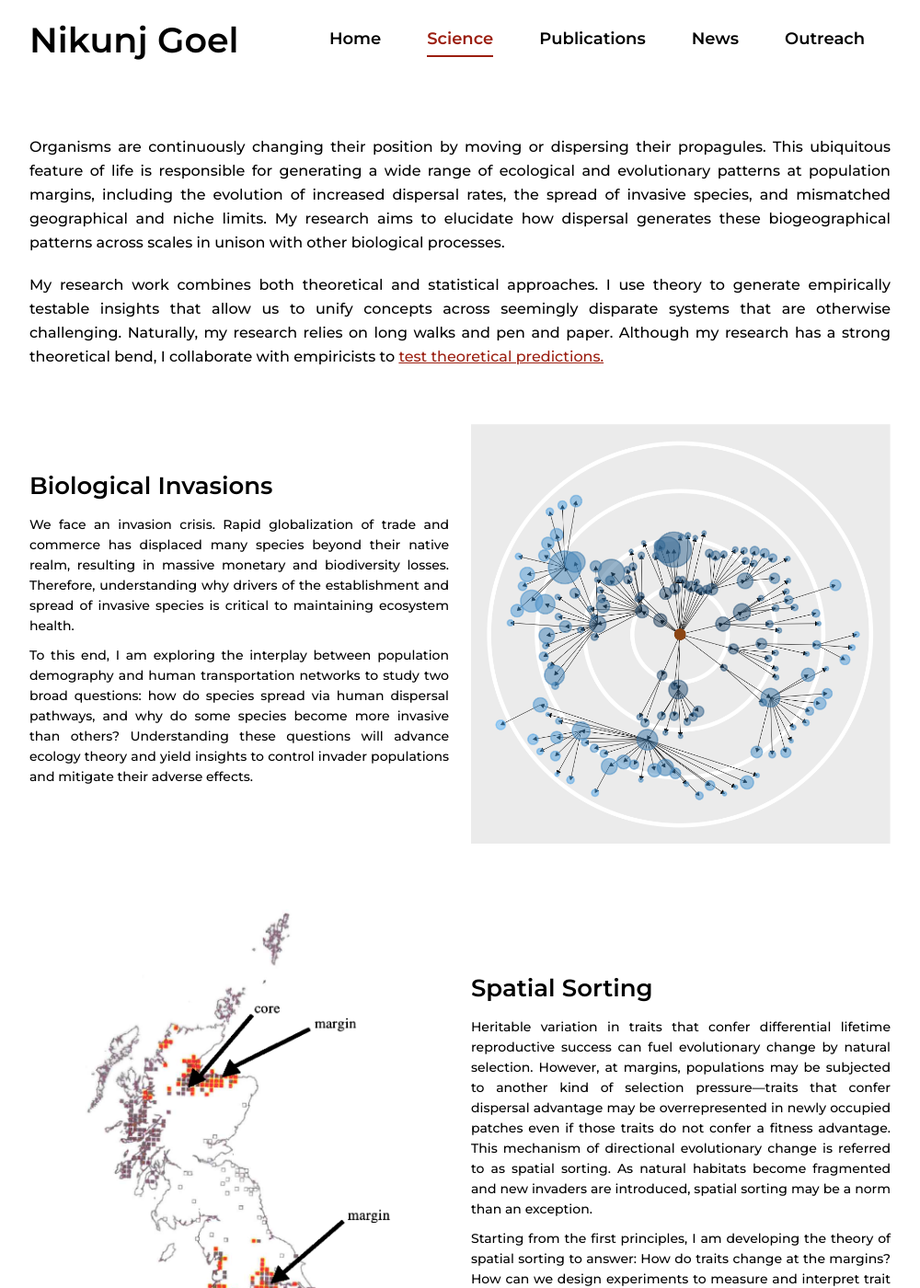
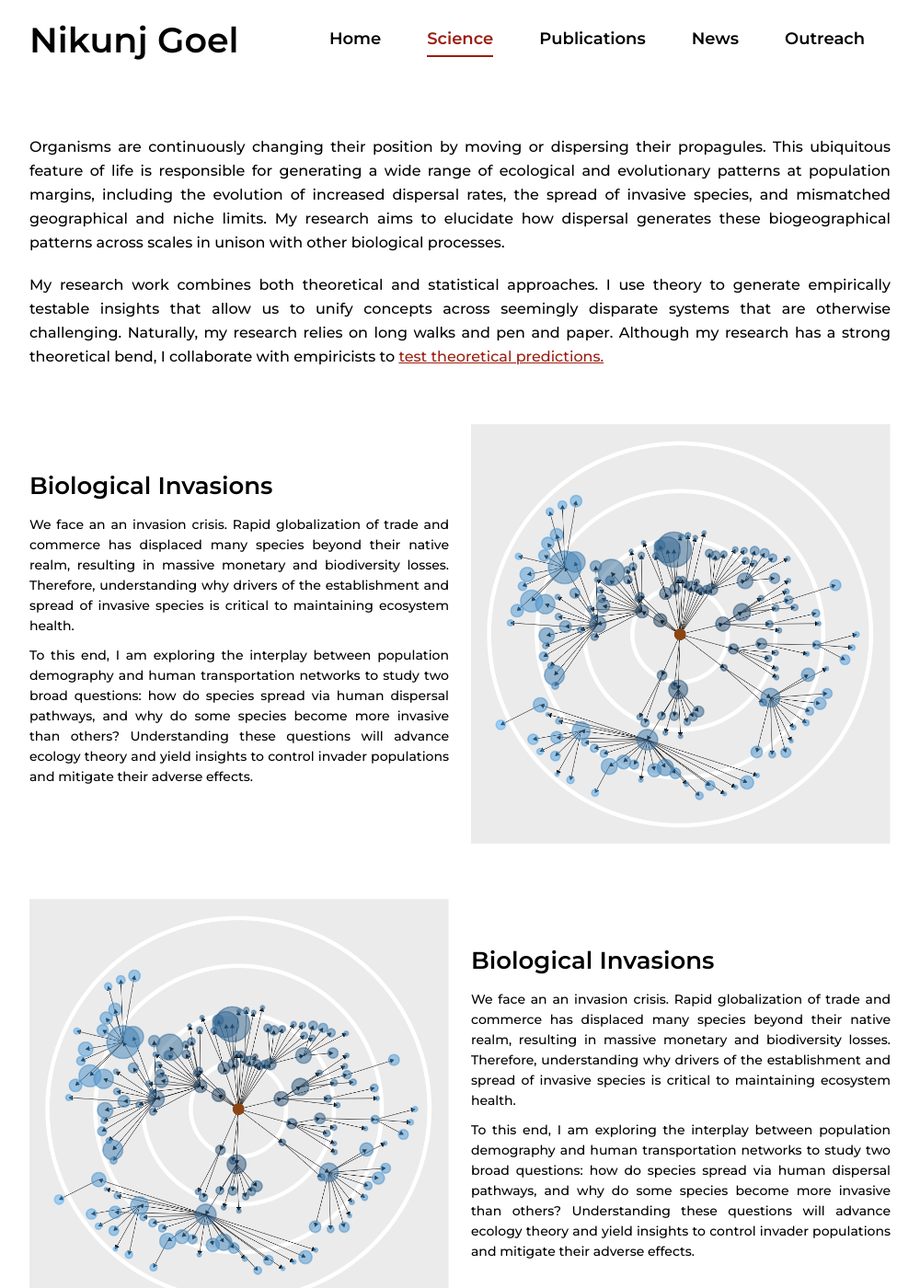
Before and after one commit to nikunj410/nikunj410.github.io, a Jekyll site: the page built from _pages/science.md, in a window 1280 px wide and 1400 px high. Shown: the whole window at 92% size, without its empty margins (140-1140 px from the left). Built offline with Jekyll 4.4.1, drawn with Linux system fonts in a browser that asks for light colours; nearby versions of some CDN libraries.

Commit message:
checking editable

```diff
--- a/_pages/science.md
+++ b/_pages/science.md
@@ -9,9 +9,18 @@ type:
     heading: "Biological invasions"
     content:
      |
-      We face an invasion crisis. Rapid globalization of trade and commerce has displaced many species beyond their native realm, resulting in massive monetary and biodiversity losses. Therefore, understanding why drivers of the establishment and spread of invasive species is critical to maintaining ecosystem health.
+      We face an an invasion crisis. Rapid globalization of trade and commerce has displaced many species beyond their native realm, resulting in massive monetary and biodiversity losses. Therefore, understanding why drivers of the establishment and spread of invasive species is critical to maintaining ecosystem health.
 
       To this end, I am exploring the interplay between population demography and human transportation networks to study two broad questions: how do species spread via human dispersal pathways, and why do some species become more invasive than others? Understanding these questions will advance ecology theory and yield insights to control invader populations and mitigate their adverse effects.
+
+  - image: "/assets/images/science-img1.png"
+    heading: "Biological invasions"
+    content:
+     |
+      We face an an invasion crisis. Rapid globalization of trade and commerce has displaced many species beyond their native realm, resulting in massive monetary and biodiversity losses. Therefore, understanding why drivers of the establishment and spread of invasive species is critical to maintaining ecosystem health.
+
+      To this end, I am exploring the interplay between population demography and human transportation networks to study two broad questions: how do species spread via human dispersal pathways, and why do some species become more invasive than others? Understanding these questions will advance ecology theory and yield insights to control invader populations and mitigate their adverse effects.
+
   - image: "/assets/images/science-img2.png"
     heading: "Spatial sorting"
     content:
```
